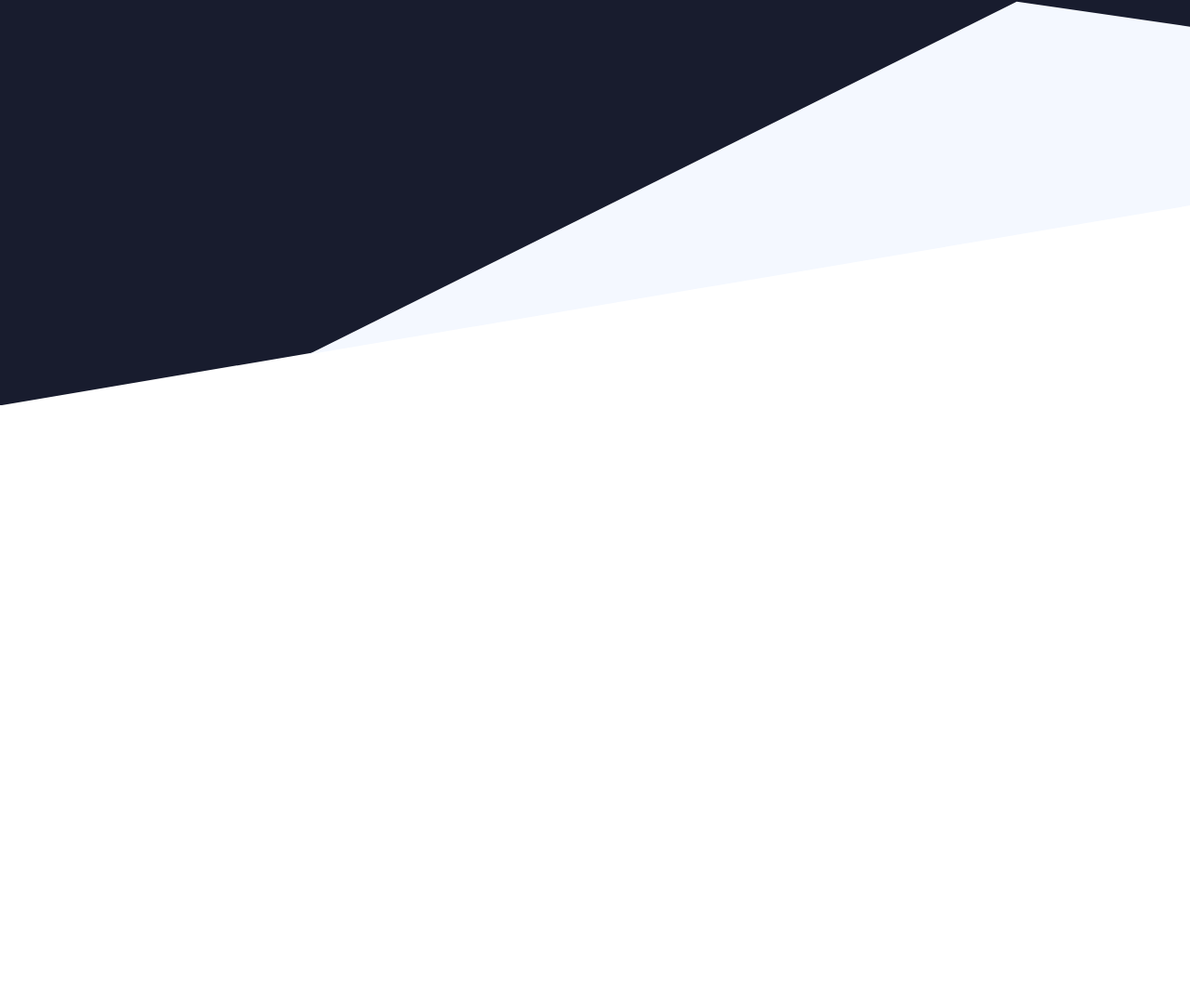
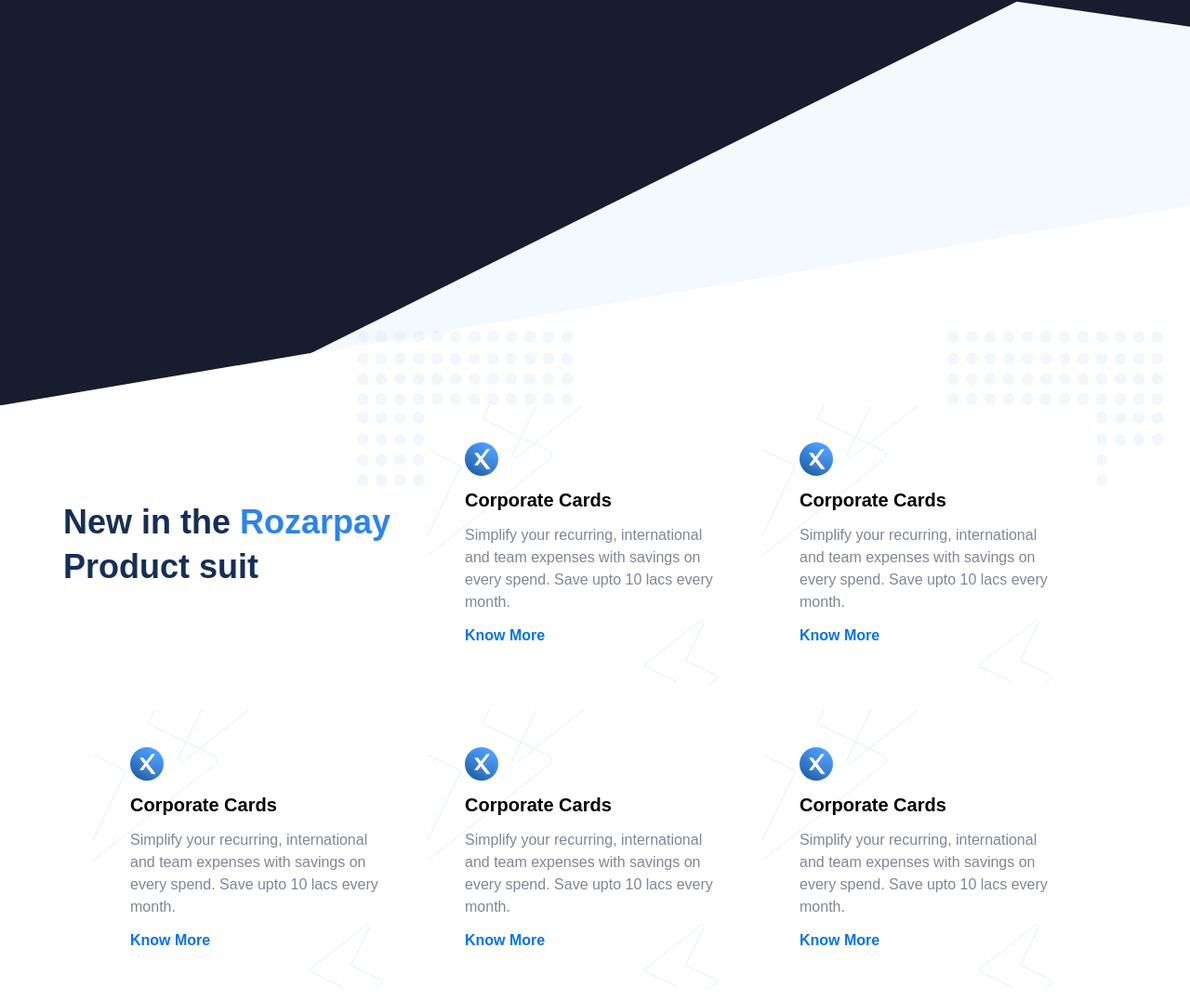
Before and after one commit to Avadh-Munjapara/Rozarpay-Clone, a website built with Vite: page index.html in a window 1280 px wide. Shown: the part 3379-4455 px from the top of the page at 93% size. Before the commit the page ends 3815 px from the top, so only its background shows below. Built offline with nearby package versions, Linux system fonts and the light colour scheme.

Commit message:
procut suit added

```diff
--- a/index.html
+++ b/index.html
@@ -489,6 +489,58 @@
                 </button></p>
             </div>
         </section>
+
+        <section class="relative font-mullish pb-3">
+            <img src="images/feature-section1-dottedrows.png" class="absolute left-96 -top-20" alt="">
+            <img src="images/feature-section1-dottedrows.png" class="absolute right-7 -top-20" alt="">
+
+            <div class="relative flex flex-wrap w-[1080px] mx-auto gap-y-7">
+                <h2 class="self-center relative leading-[3rem] -left-8 text-deepBlueHead text-4xl w-1/3 font-extrabold">New in the <span class="text-lightBlue">Rozarpay</span><br> Product suit</h2>
+
+                <div class=" bg-[url(/images/instant-settlement-bg.svg)] bg-no-repeat cursor-pointer flex flex-col w-1/3 gap-3 transition-all duration-200 hover:scale-105
+                hover:bg-[url(/images/instant-settlement-bghover.svg)] p-10 bg-white">
+                    <img src="images/razorpayXicon.svg" class="w-9" alt="">
+                    <h4 class="font-bold text-xl">Corporate Cards</h4>
+                    <p class="text-grayText">Simplify your recurring, international and team expenses with savings on every spend. Save upto 10 lacs every month.</p>
+                    <a href="" class="cursor-pointer text-lightBlue500 font-bold" >Know More</a>
+                </div>
+
+                <div class=" bg-[url(/images/instant-settlement-bg.svg)] bg-no-repeat cursor-pointer flex flex-col w-1/3 gap-3 transition-all duration-200 hover:scale-105
+                hover:bg-[url(/images/instant-settlement-bghover.svg)] p-10 bg-white">
+                    <img src="images/razorpayXicon.svg" class="w-9" alt="">
+                    <h4 class="font-bold text-xl">Corporate Cards</h4>
+                    <p class="text-grayText">Simplify your recurring, international and team expenses with savings on every spend. Save upto 10 lacs every month.</p>
+                    <a href="" class="cursor-pointer text-lightBlue500 font-bold" >Know More</a>
+                </div>
+
+                <div class=" bg-[url(/images/instant-settlement-bg.svg)] bg-no-repeat cursor-pointer flex flex-col w-1/3 gap-3 transition-all duration-200 hover:scale-105
+                hover:bg-[url(/images/instant-settlement-bghover.svg)] p-10 bg-white">
+                    <img src="images/razorpayXicon.svg" class="w-9" alt="">
+                    <h4 class="font-bold text-xl">Corporate Cards</h4>
+                    <p class="text-grayText">Simplify your recurring, international and team expenses with savings on every spend. Save upto 10 lacs every month.</p>
+                    <a href="" class="cursor-pointer text-lightBlue500 font-bold" >Know More</a>
+                </div>
+
+                <div class=" bg-[url(/images/instant-settlement-bg.svg)] bg-no-repeat cursor-pointer flex flex-col w-1/3 gap-3 transition-all duration-200 hover:scale-105
+                hover:bg-[url(/images/instant-settlement-bghover.svg)] p-10 bg-white">
+                    <img src="images/razorpayXicon.svg" class="w-9" alt="">
+                    <h4 class="font-bold text-xl">Corporate Cards</h4>
+                    <p class="text-grayText">Simplify your recurring, international and team expenses with savings on every spend. Save upto 10 lacs every month.</p>
+                    <a href="" class="cursor-pointer text-lightBlue500 font-bold" >Know More</a>
+                </div>
+
+                <div class=" bg-[url(/images/instant-settlement-bg.svg)] bg-no-repeat cursor-pointer flex flex-col w-1/3 gap-3 transition-all duration-200 hover:scale-105
+                hover:bg-[url(/images/instant-settlement-bghover.svg)] p-10 bg-white">
+                    <img src="images/razorpayXicon.svg" class="w-9" alt="">
+                    <h4 class="font-bold text-xl">Corporate Cards</h4>
+                    <p class="text-grayText">Simplify your recurring, international and team expenses with savings on every spend. Save upto 10 lacs every month.</p>
+                    <a href="" class="cursor-pointer text-lightBlue500 font-bold" >Know More</a>
+                </div>
+            </div>
+
+
+
+        </section>
     </div>
 </body>
 </html>
```
